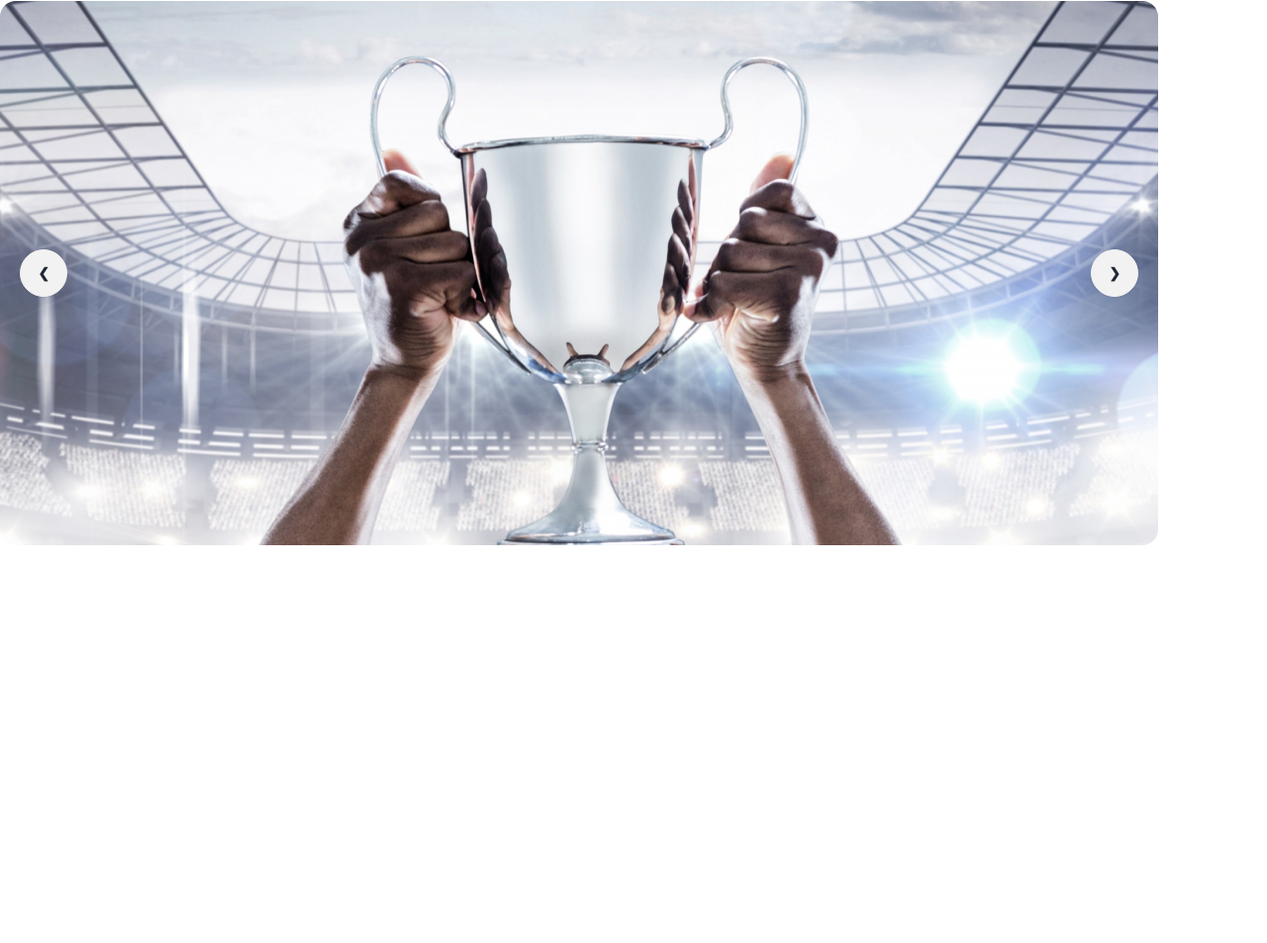
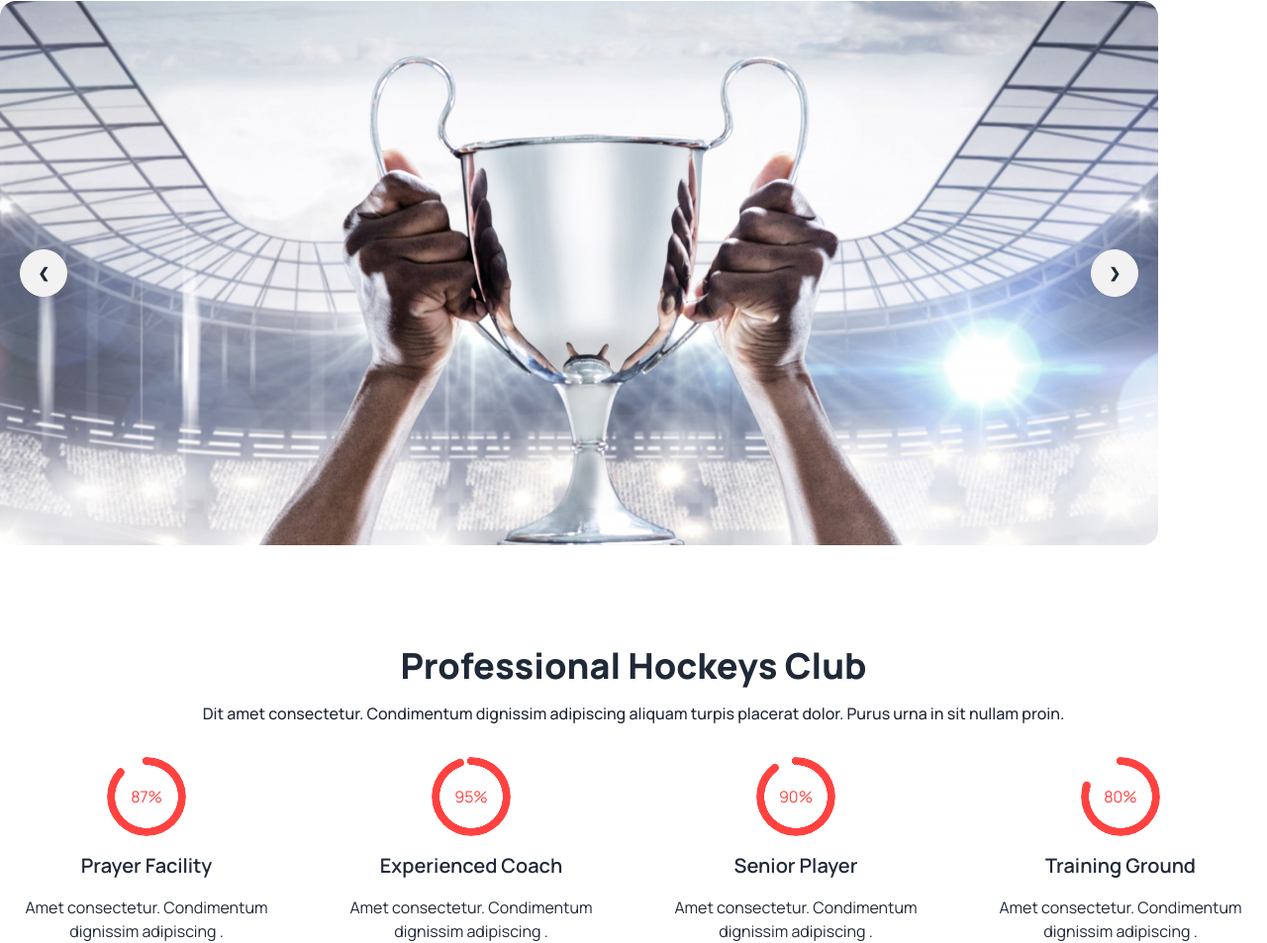
Before and after one commit to nafiulalis/hockeys, a plain HTML site: page index.html in a window 1280 px wide. Shown: the part 155-1108 px from the top of the page at 99% size. Before the commit the page ends 800 px from the top, so only its background shows below. Drawn offline with nearby package versions, Linux system fonts and the light colour scheme.

Commit message:
Club section added

```diff
--- a/index.html
+++ b/index.html
@@ -108,7 +108,40 @@
           </div>
     </header>
     <main class="container mx-auto">
+        <!-- Club Section -->
+        <div class="text-center space-y-4 pt-24">
+            <h2 class="text-4xl font-extrabold">Professional Hockeys Club</h2>
+            <p class="text-base font-medium">Dit amet consectetur. Condimentum dignissim adipiscing aliquam turpis placerat dolor. Purus urna in sit nullam proin. </p>
+        </div>
+        <!-- Redial Progress -->
 
+        <div class="flex justify-center items-center gap-8 mt-8 ">
+            <!-- redial progress 1 -->
+            <div class="text-center space-y-4">
+                <div class="radial-progress text-primary-content text-[#FF4240]" style=" --value:87;" role="progressbar">87%</div>
+                <h3 class="text-xl font-semibold">Prayer Facility</h3>
+                <p class="text-base">Amet consectetur. Condimentum dignissim adipiscing .</p>
+            </div>
+            <!-- redial progress 2 -->
+            <div class="text-center space-y-4">
+                <div class="radial-progress text-primary-content text-[#FF4240]" style=" --value:95;" role="progressbar">95%</div>
+                <h3 class="text-xl font-semibold">Experienced Coach</h3>
+                <p class="text-base">Amet consectetur. Condimentum dignissim adipiscing .</p>
+            </div>
+            <!-- redial progress 3 -->
+            <div class="text-center space-y-4">
+                <div class="radial-progress text-primary-content text-[#FF4240]" style=" --value:90;" role="progressbar">90%</div>
+                <h3 class="text-xl font-semibold">Senior Player</h3>
+                <p class="text-base">Amet consectetur. Condimentum dignissim adipiscing .</p>
+            </div>
+            <!-- redial progress 4 -->
+            <div class="text-center space-y-4">
+                <div class="radial-progress text-primary-content text-[#FF4240]" style=" --value:80;" role="progressbar">80%</div>
+                <h3 class="text-xl font-semibold">Training Ground</h3>
+                <p class="text-base">Amet consectetur. Condimentum dignissim adipiscing .</p>
+            </div>
+
+        </div>
     </main>
     <footer>
 
```
